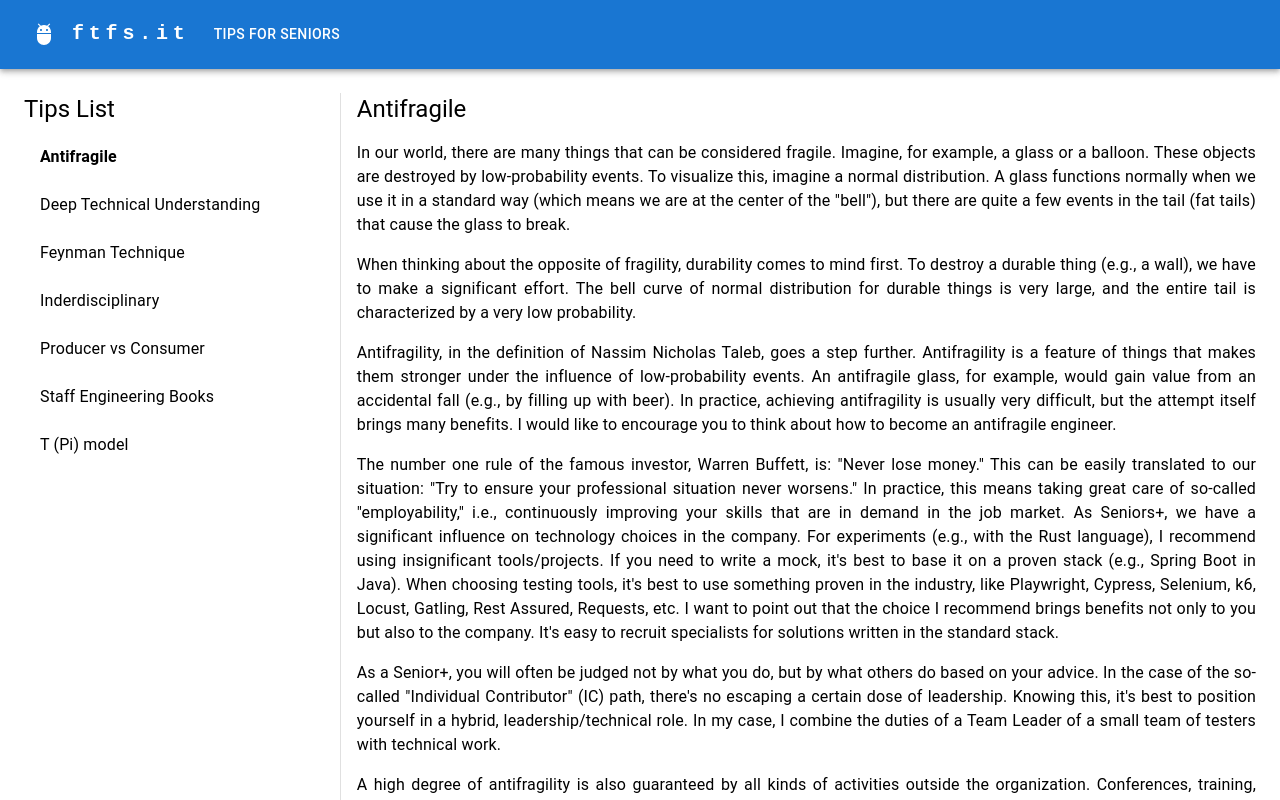
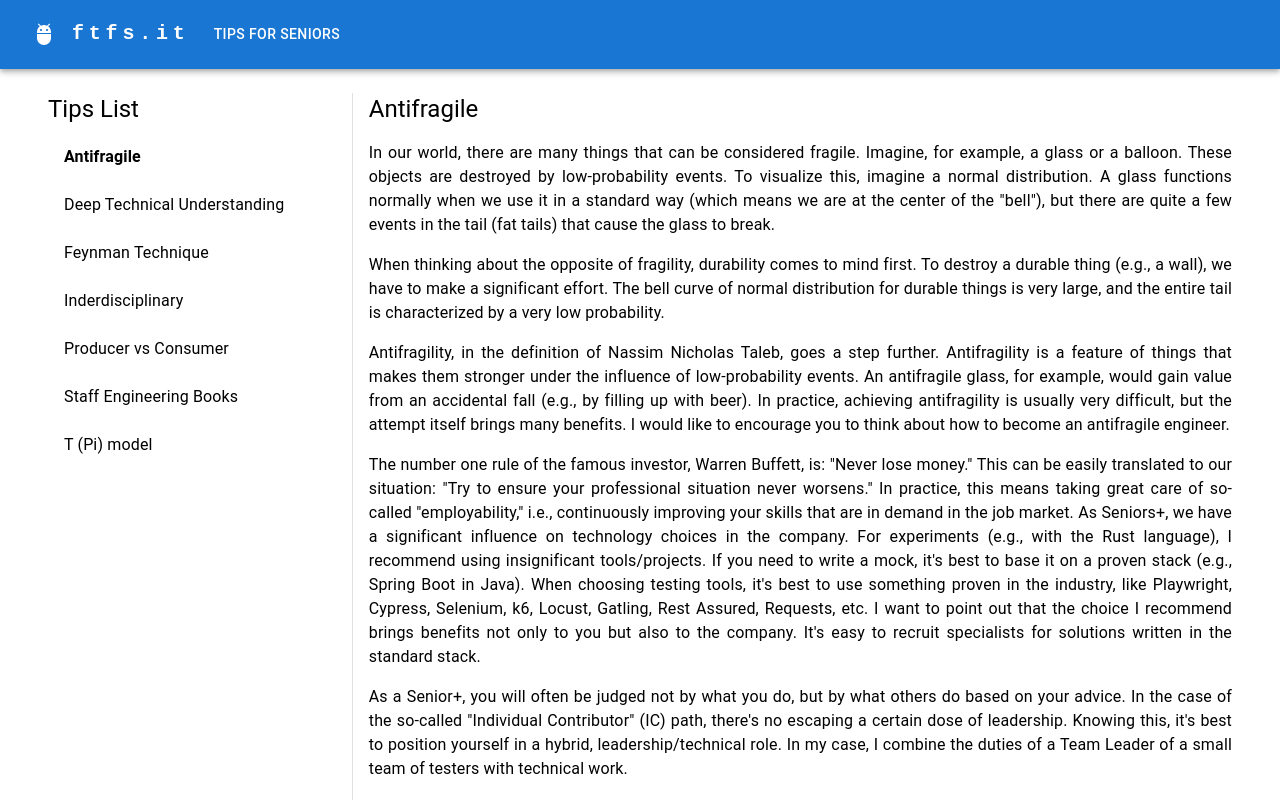
Before and after one commit to slawekradzyminski/reactapp, a React (Create React App) app: page /tips/1 in a window 1280 px wide. Shown: the top 800 px of the page. Built offline with nearby package versions, Linux system fonts and the light colour scheme.

Commit message:
fix header

```diff
--- a/src/components/TipsComponent.tsx
+++ b/src/components/TipsComponent.tsx
@@ -1,6 +1,6 @@
 import { useParams, useNavigate } from 'react-router-dom';
 import { useState, useEffect } from 'react';
-import { Box, Divider, useMediaQuery } from '@mui/material';
+import { Box, Divider, useMediaQuery, Container } from '@mui/material';
 import { tipsData } from './tipsData';
 import { TipBody } from './TipBody';
 import MobileTipNavigation from './MobileTipNavigation';
@@ -34,7 +34,7 @@ function TipsComponent() {
   };
 
   return (
-    <>
+    <Container maxWidth="xl">
       {isMobile ? (
         <Box sx={{ display: 'flex', flexDirection: 'column', p: 3 }}>
           <MobileTipNavigation
@@ -55,7 +55,7 @@ function TipsComponent() {
           </Box>
         </Box>
       )}
-    </>
+    </Container>
   );
 }
 
```
